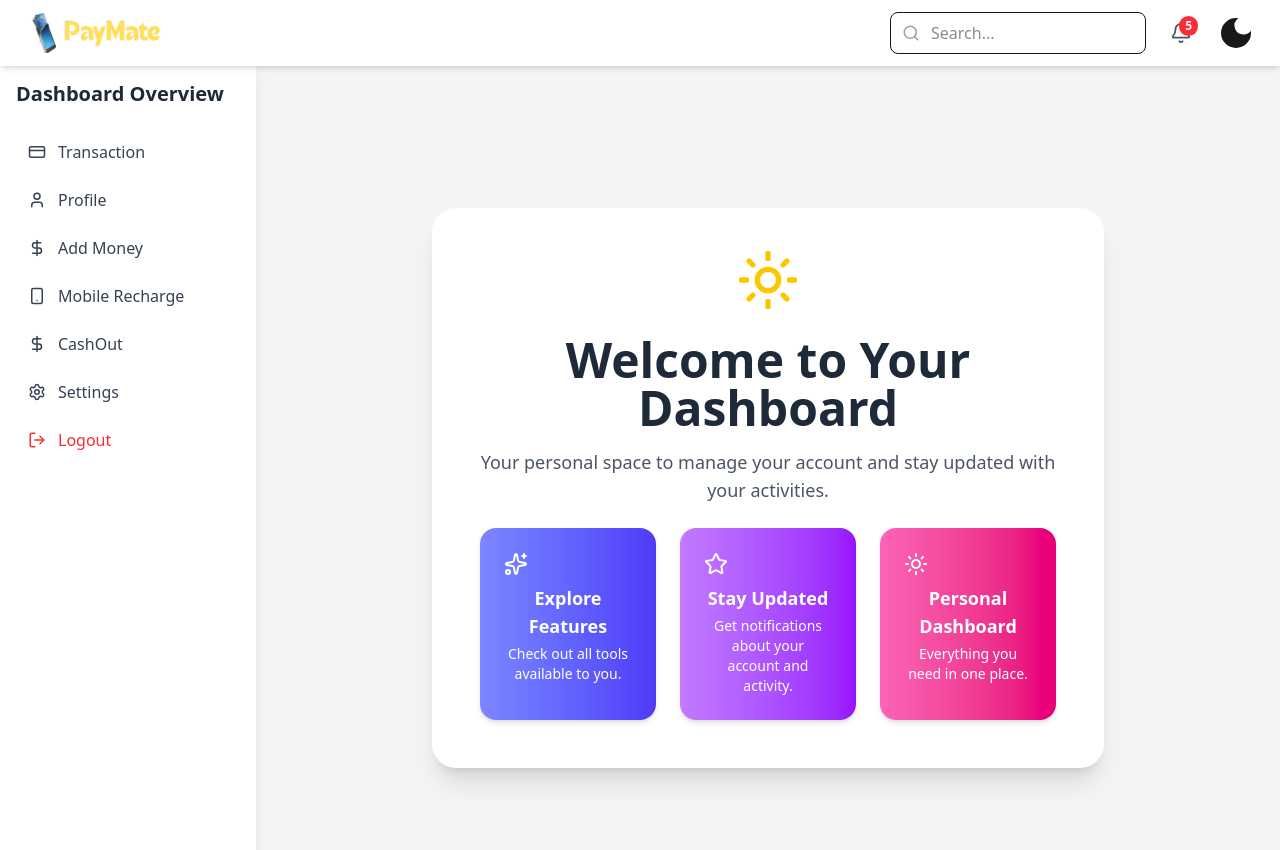
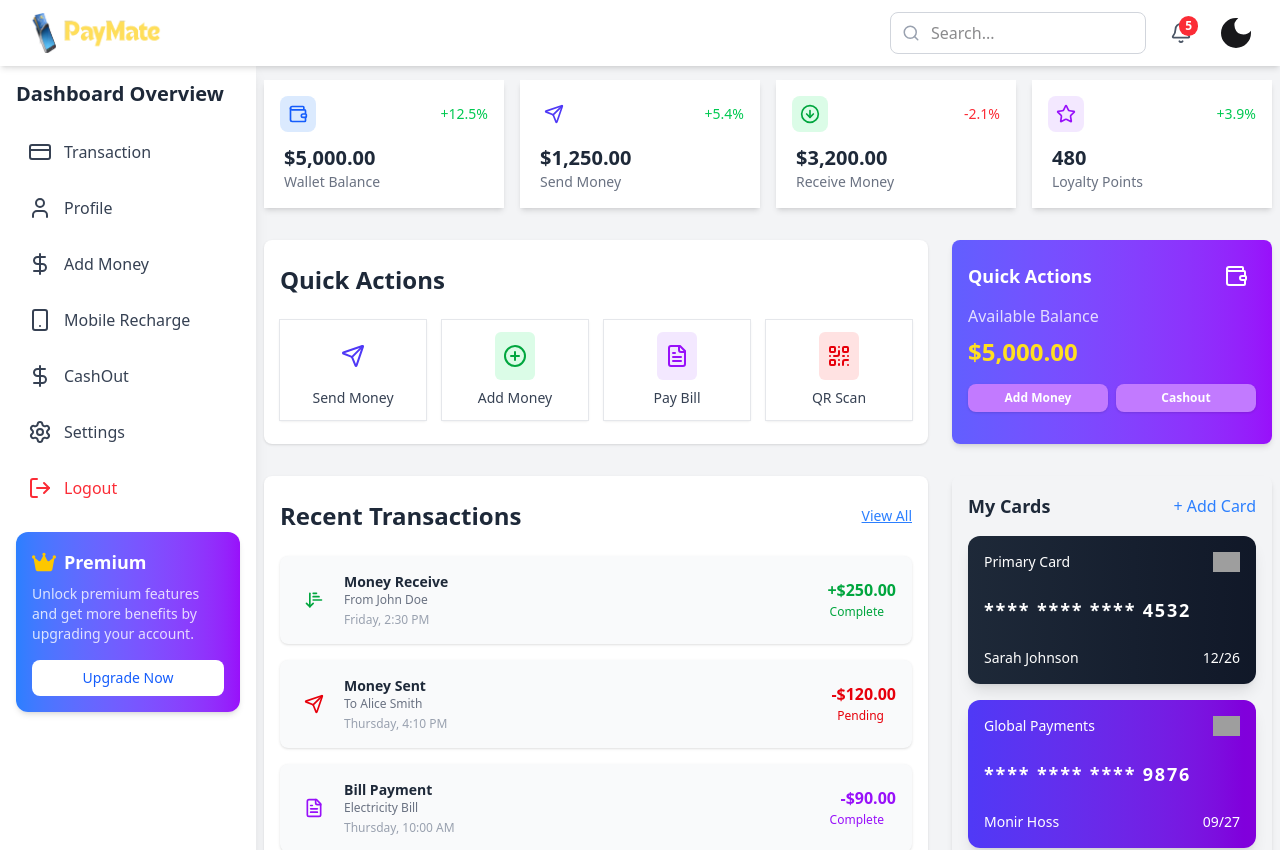
Before and after one commit to mithun41/digital-wallet-client, a React (Vite) app: page /dashboard in a window 1280 px wide. Shown: the top 850 px of the page. Built offline with nearby package versions, Linux system fonts and the light colour scheme; grey boxes are pictures that could not be loaded.

Commit message:
make sidebar dynamic and responsive, add upgrade card, and improve DashboardHome with Add Money & Cashout links

```diff
--- a/src/Layouts/dashboardLayout/DashboardLayout.jsx
+++ b/src/Layouts/dashboardLayout/DashboardLayout.jsx
@@ -1,33 +1,59 @@
 import React from "react";
 import { Link, NavLink, Outlet } from "react-router-dom";
-import { Bell, User, Settings, LogOut, Search, Smartphone, CreditCard, DollarSign } from "lucide-react";
-import logo from '../../assets/logo2.png'
+import {
+  Bell,
+  User,
+  Settings,
+  LogOut,
+  Search,
+  Smartphone,
+  CreditCard,
+  DollarSign,
+} from "lucide-react";
+import { FaCrown } from "react-icons/fa6";
+import logo from "../../assets/logo2.png";
 import { useSelector } from "react-redux";
 import Theme from "../../Components/theme/Theme";
 
+// Sidebar Menu Config
+const menuItems = [
+  { name: "Transaction", path: "/dashboard/transaction", icon: <CreditCard size={24} /> },
+  { name: "Profile", path: "/dashboard/profile", icon: <User size={24} /> },
+  { name: "Add Money", path: "/dashboard/addMoney", icon: <DollarSign size={24} /> },
+  { name: "Mobile Recharge", path: "/dashboard/mobileRecharge", icon: <Smartphone size={24} /> },
+  { name: "CashOut", path: "/dashboard/cashOut", icon: <DollarSign size={24} /> },
+  { name: "Settings", path: "/dashboard/settings", icon: <Settings size={24} /> },
+];
+
+// Upgrade Card Config
+const upgradeCard = {
+  title: "Premium",
+  desc: "Unlock premium features and get more benefits by upgrading your account.",
+  icon: <FaCrown className="w-6 h-6 text-yellow-400" />,
+  buttonText: "Upgrade Now",
+};
 
 const DashboardLayout = () => {
   const { user } = useSelector((state) => state.auth);
+
   return (
     <div className="min-h-screen bg-gray-100 dark:bg-gray-900 flex flex-col">
-      {/* Navbar - Fixed Top */}
+      {/* Navbar */}
       <header className="w-full fixed top-0 z-50 flex items-center justify-between bg-white dark:bg-gray-800 shadow-md px-6 py-3">
         {/* Logo */}
-        <div className="flex items-center gap-2">
         <Link to="/">
           <img src={logo} alt="Logo" className="h-10 w-auto cursor-pointer" />
         </Link>
-        </div>
 
-        {/* Right side */}
+        {/* Right Side */}
         <div className="flex items-center gap-6">
           {/* Search */}
           <div className="relative hidden md:block">
             <input
               type="text"
               placeholder="Search..."
-              className="pl-10 pr-4 py-2 w-64 border rounded-lg
-              focus:outline-none focus:ring-2 focus:ring-purple-400
+              className="pl-10 pr-4 py-2 w-64 border border-gray-300 rounded-lg
+              focus:outline-none focus:ring-1 focus:ring-purple-400
               bg-white dark:bg-gray-700 dark:text-gray-200
               dark:border-gray-600"
             />
@@ -48,22 +74,14 @@ const DashboardLayout = () => {
           {/* Theme Toggle */}
           <Theme />
 
-          {/* User Info + Image */}
+          {/* User Info */}
           {user && (
             <div className="flex items-center gap-3">
-              {user.photo ? (
               <img
-                  src={user.photo}
-                  alt={user.name}
+                src={user.photo || "https://i.pravatar.cc/40"}
+                alt={user.name || "User"}
                 className="w-10 h-10 rounded-full border border-gray-300 dark:border-gray-600 object-cover"
               />
-              ) : (
-                <img
-                  src="https://i.pravatar.cc/40"
-                  alt="Default User"
-                  className="w-10 h-10 rounded-full border border-gray-300 dark:border-gray-600 object-cover"
-                />
-              )}
               <div className="text-right hidden sm:block">
                 <p className="font-medium text-gray-800 dark:text-gray-200">
                   {user.name || "Guest User"}
@@ -77,20 +95,22 @@ const DashboardLayout = () => {
         </div>
       </header>
 
-
-      {/* Main Content (Sidebar + Page) */}
+      {/* Main Content */}
       <div className="flex flex-1 pt-16">
         {/* Sidebar */}
-        <aside className="w-64 bg-white dark:bg-gray-800 shadow-lg p-4 overflow-y-auto">
-          <h3 className="text-xl font-semibold mb-6 text-gray-800 dark:text-gray-200">
+        <aside className="w-14 md:w-64 bg-white dark:bg-gray-800 shadow-lg p-4 overflow-y-auto flex flex-col items-center md:items-start">
+          {/* Title (Desktop only) */}
+          <h3 className="hidden md:block text-xl font-semibold mb-6 text-gray-800 dark:text-gray-200">
             Dashboard Overview
           </h3>
-          <nav className="space-y-2">
 
+          <nav className="space-y-4 w-full">
+            {menuItems.map((item) => (
               <NavLink
-              to="/dashboard/transaction"
+                key={item.name}
+                to={item.path}
                 className={({ isActive }) =>
-                `flex items-center gap-3 px-3 py-2
+                  `flex flex-col md:flex-row items-center justify-center md:justify-start gap-1 md:gap-3 px-3 py-2
                   hover:bg-purple-100 dark:hover:bg-purple-900
                   ${isActive
                     ? "bg-purple-100 dark:bg-purple-900 border-r-4 border-purple-500"
@@ -98,88 +118,33 @@ const DashboardLayout = () => {
                   }`
                 }
               >
-              <CreditCard size={18} /> Transaction
+                {item.icon}
+                <span className="hidden md:block">{item.name}</span>
               </NavLink>
+            ))}
 
-            <NavLink
-              to="/dashboard/profile"
-              className={({ isActive }) =>
-                `flex items-center gap-3 px-3 py-2
-                 hover:bg-purple-100 dark:hover:bg-purple-900
-                 ${isActive
-                  ? "bg-purple-100 dark:bg-purple-900 border-r-4 border-purple-500"
-                  : "text-gray-700 dark:text-gray-300"
-                }`
-              }
-            >
-              <User size={18} /> Profile
-            </NavLink>
-
-            <NavLink
-              to="/dashboard/addMoney"
-              className={({ isActive }) =>
-                `flex items-center gap-3 px-3 py-2
-                 hover:bg-purple-100 dark:hover:bg-purple-900
-                 ${isActive
-                  ? "bg-purple-100 dark:bg-purple-900 border-r-4 border-purple-500"
-                  : "text-gray-700 dark:text-gray-300"
-                }`
-              }
-            >
-              <DollarSign size={18} /> Add Money
-            </NavLink>
-
-            <NavLink
-              to="/dashboard/mobileRecharge"
-              className={({ isActive }) =>
-                `flex items-center gap-3 px-3 py-2
-                 hover:bg-purple-100 dark:hover:bg-purple-900
-                 ${isActive
-                  ? "bg-purple-100 dark:bg-purple-900 border-r-4 border-purple-500"
-                  : "text-gray-700 dark:text-gray-300"
-                }`
-              }
-            >
-              <Smartphone size={18} /> Mobile Recharge
-            </NavLink>
-
-            <NavLink
-              to="/dashboard/cashOut"
-              className={({ isActive }) =>
-                `flex items-center gap-3 px-3 py-2
-                 hover:bg-purple-100 dark:hover:bg-purple-900
-                 ${isActive
-                  ? "bg-purple-100 dark:bg-purple-900 border-r-4 border-purple-500"
-                  : "text-gray-700 dark:text-gray-300"
-                }`
-              }
-            >
-              <DollarSign size={18} /> CashOut
-            </NavLink>
-
-            <NavLink
-              to="/dashboard/settings"
-              className={({ isActive }) =>
-                `flex items-center gap-3 px-3 py-2
-                 hover:bg-purple-100 dark:hover:bg-purple-900
-                 ${isActive
-                  ? "bg-purple-100 dark:bg-purple-900 border-r-4 border-purple-500"
-                  : "text-gray-700 dark:text-gray-300"
-                }`
-              }
-            >
-              <Settings size={18} /> Settings
-            </NavLink>
-
-            {/* Logout Button */}
-            <button className="w-full flex items-center gap-3 px-3 py-2 rounded-lg hover:bg-red-100 dark:hover:bg-red-900 text-red-500">
-              <LogOut size={18} /> Logout
+            {/* Logout */}
+            <button className="w-full flex flex-col md:flex-row items-center justify-center md:justify-start gap-1 md:gap-3 px-3 py-2 rounded-lg hover:bg-red-100 dark:hover:bg-red-900 text-red-500">
+              <LogOut size={24} />
+              <span className="hidden md:block">Logout</span>
             </button>
           </nav>
+
+          {/* Upgrade Card (Desktop only) */}
+          <div className="hidden md:block mt-6 p-4 rounded-xl bg-gradient-to-r from-blue-500 to-purple-600 text-white shadow-md w-full">
+            <div className="flex items-center gap-2 mb-2">
+              {upgradeCard.icon}
+              <h4 className="text-lg font-semibold">{upgradeCard.title}</h4>
+            </div>
+            <p className="text-sm text-white/80 mb-4">{upgradeCard.desc}</p>
+            <button className="w-full py-2 bg-white text-blue-600 hover:bg-black hover:text-white cursor-pointer text-sm font-medium rounded-lg transition">
+              {upgradeCard.buttonText}
+            </button>
+          </div>
         </aside>
 
-        {/* Page Content */}
-        <main className="flex-1 p-6 text-gray-800 dark:text-gray-200">
+        {/* Page Outlet */}
+        <main className="flex-1 px-2 py-4 text-gray-800 dark:text-gray-200">
           <Outlet />
         </main>
       </div>
--- a/src/Pages/dashboard/DashboardHome.jsx
+++ b/src/Pages/dashboard/DashboardHome.jsx
@@ -1,35 +1,171 @@
+import {
+  ArrowDownCircle,
+  ArrowDownNarrowWide,
+  FileText,
+  QrCode,
+  Send,
+  Star,
+  Wallet,
+  PlusCircle,
+} from "lucide-react";
 import React from "react";
-import { Sun, Sparkles, Star } from "lucide-react";
+import { Link } from "react-router-dom";
+
+// Top Cards Config
+const topCards = [
+  { title: "Wallet Balance", value: "$5,000.00", change: "+12.5%", color: "blue", icon: <Wallet className="w-5 h-5" /> },
+  { title: "Send Money", value: "$1,250.00", change: "+5.4%", color: "indigo", icon: <Send className="w-5 h-5" /> },
+  { title: "Receive Money", value: "$3,200.00", change: "-2.1%", color: "green", icon: <ArrowDownCircle className="w-5 h-5" /> },
+  { title: "Loyalty Points", value: "480", change: "+3.9%", color: "purple", icon: <Star className="w-5 h-5" /> },
+];
+
+// Quick Actions
+const quickActions = [
+  { name: "Send Money", path: "/dashboard/sendMoney", icon: <Send className="h-6 w-6" />, color: "indigo" },
+  { name: "Add Money", path: "/dashboard/addMoney", icon: <PlusCircle className="h-6 w-6" />, color: "green" },
+  { name: "Pay Bill", path: "/dashboard/payBill", icon: <FileText className="h-6 w-6" />, color: "purple" },
+  { name: "QR Scan", path: "/dashboard/qrScan", icon: <QrCode className="h-6 w-6" />, color: "red" },
+];
+
+// Transactions
+const transactions = [
+  { type: "Money Receive", desc: "From John Doe", time: "Friday, 2:30 PM", amount: "+$250.00", status: "Complete", color: "green", icon: <ArrowDownNarrowWide className="w-5 h-5" /> },
+  { type: "Money Sent", desc: "To Alice Smith", time: "Thursday, 4:10 PM", amount: "-$120.00", status: "Pending", color: "red", icon: <Send className="w-5 h-5" /> },
+  { type: "Bill Payment", desc: "Electricity Bill", time: "Thursday, 10:00 AM", amount: "-$90.00", status: "Complete", color: "purple", icon: <FileText className="w-5 h-5" /> },
+  { type: "QR Payment", desc: "Coffee Shop", time: "Wednesday, 6:45 PM", amount: "-$15.00", status: "Complete", color: "blue", icon: <QrCode className="w-5 h-5" /> },
+];
+
+// My Cards
+const myCards = [
+  { name: "Primary Card", number: "**** **** **** 4532", holder: "Sarah Johnson", expiry: "12/26", gradient: "from-gray-800 to-gray-900", logo: "https://upload.wikimedia.org/wikipedia/commons/0/04/Visa.svg" },
+  { name: "Global Payments", number: "**** **** **** 9876", holder: "Monir Hoss", expiry: "09/27", gradient: "from-indigo-600 to-purple-700", logo: "https://upload.wikimedia.org/wikipedia/commons/2/2a/Mastercard-logo.svg" },
+  { name: "Travel Wallet", number: "**** **** **** 1111", holder: "Paynate Ltd", expiry: "05/28", gradient: "from-teal-500 to-emerald-600", logo: "https://upload.wikimedia.org/wikipedia/commons/0/04/Visa.svg" },
+];
 
 const DashboardHome = () => {
   return (
-    <div className="min-h-screen flex flex-col items-center justify-center  p-8">
-      {/* Greeting Card */}
-      <div className="text-center bg-white rounded-3xl shadow-xl p-12 max-w-2xl w-full">
-        <Sun className="mx-auto text-yellow-400 w-16 h-16 mb-4 animate-bounce" />
-        <h1 className="text-4xl md:text-5xl font-extrabold text-gray-800 mb-4">
-          Welcome to Your Dashboard
-        </h1>
-        <p className="text-gray-600 text-lg mb-6">
-          Your personal space to manage your account and stay updated with your activities.
-        </p>
+    <div className="dark:bg-gray-900 min-h-screen">
+      {/* Top 4 Cards */}
+      <div className="grid grid-cols-1 sm:grid-cols-2 lg:grid-cols-4 gap-4 mb-8">
+        {topCards.map((card) => (
+          <div key={card.title} className="bg-white dark:bg-gray-800 shadow-md hover:shadow-lg transition p-4">
+            <div className="flex justify-between items-center mb-3">
+              <div className={`p-2 bg-${card.color}-100 dark:bg-${card.color}-900 text-${card.color}-600 dark:text-${card.color}-400 rounded-lg`}>
+                {card.icon}
+              </div>
+              <span className={`text-${card.change.includes("+") ? "green" : "red"}-500 text-sm font-medium`}>
+                {card.change}
+              </span>
+            </div>
+            <h2 className="text-xl font-bold text-gray-800 dark:text-gray-100 px-1">{card.value}</h2>
+            <p className="text-gray-500 dark:text-gray-400 text-sm px-1">{card.title}</p>
+          </div>
+        ))}
+      </div>
 
-        {/* Highlight Boxes */}
-        <div className="grid grid-cols-1 md:grid-cols-3 gap-6 mt-6">
-          <div className="p-6 rounded-2xl bg-gradient-to-r from-indigo-400 to-indigo-600 text-white shadow-md transform hover:scale-105 transition-transform">
-            <Sparkles className="w-6 h-6 mb-2" />
-            <h3 className="font-bold text-lg">Explore Features</h3>
-            <p className="text-sm mt-1">Check out all tools available to you.</p>
+      {/* Quick Actions + Balance */}
+      <div className="grid grid-cols-1 mb-8 lg:grid-cols-6 gap-6">
+        {/* Quick Actions */}
+        <div className="lg:col-span-4 bg-white dark:bg-gray-800 py-6 px-4 space-y-6 rounded-lg shadow-sm">
+          <h2 className="text-2xl font-bold text-gray-800 dark:text-gray-200">Quick Actions</h2>
+          <div className="grid grid-cols-2 md:grid-cols-4 gap-4">
+            {quickActions.map((action) => (
+              <Link key={action.name} to={action.path} className="bg-white dark:bg-gray-800 p-3 text-center flex flex-col items-center shadow-sm ring-1 ring-gray-200 dark:ring-gray-700 hover:shadow-md transition ">
+                <div className={`bg-${action.color}-100 dark:bg-${action.color}-900 text-${action.color}-600 dark:text-${action.color}-400 py-3 px-2 mb-2 rounded-md`}>
+                  {action.icon}
+                </div>
+                <h3 className="text-sm font-medium text-gray-700 dark:text-gray-200">{action.name}</h3>
+              </Link>
+            ))}
           </div>
-          <div className="p-6 rounded-2xl bg-gradient-to-r from-purple-400 to-purple-600 text-white shadow-md transform hover:scale-105 transition-transform">
-            <Star className="w-6 h-6 mb-2" />
-            <h3 className="font-bold text-lg">Stay Updated</h3>
-            <p className="text-sm mt-1">Get notifications about your account and activity.</p>
+        </div>
+
+        {/* Balance Card */}
+        <div className="lg:col-span-2">
+          <div className="bg-gradient-to-r rounded-lg from-indigo-500 to-purple-600 shadow-md p-4 h-full flex flex-col justify-start">
+            <div className="flex items-center justify-between mb-2">
+              <h3 className="text-lg font-semibold text-white">Quick Actions</h3>
+              <span className="p-2 text-white">
+                <Wallet />
+              </span>
+            </div>
+            <p className="text-white/80 mb-2 text-md">Available Balance</p>
+            <div className="text-white font-bold text-2xl mb-4">
+              <span className="text-yellow-300">$5,000.00</span>
+            </div>
+            <div className="flex gap-2">
+              <Link
+                to="/dashboard/addMoney"
+                className="flex-1 py-1.5 text-xs rounded-lg bg-purple-400 font-semibold text-white cursor-pointer shadow hover:bg-purple-600 transition text-center"
+              >
+                Add Money
+              </Link>
+
+              <Link
+                to="/dashboard/cashOut"
+                className="flex-1 py-1.5 text-xs rounded-lg bg-purple-400 font-semibold text-white cursor-pointer shadow hover:bg-purple-600 transition text-center"
+              >
+                Cashout
+              </Link>
+            </div>
           </div>
-          <div className="p-6 rounded-2xl bg-gradient-to-r from-pink-400 to-pink-600 text-white shadow-md transform hover:scale-105 transition-transform">
-            <Sun className="w-6 h-6 mb-2" />
-            <h3 className="font-bold text-lg">Personal Dashboard</h3>
-            <p className="text-sm mt-1">Everything you need in one place.</p>
+        </div>
+      </div>
+
+      {/* Transactions + My Cards */}
+      <div className="grid grid-cols-1 lg:grid-cols-6 gap-6">
+        {/* Transactions */}
+        <div className="lg:col-span-4 bg-white dark:bg-gray-800 py-6 px-4 space-y-6 rounded-lg shadow">
+          <div className="flex justify-between items-center">
+            <h2 className="text-2xl font-bold text-gray-800 dark:text-gray-200">Recent Transactions</h2>
+            <button className="text-blue-500 underline hover:no-underline text-sm">View All</button>
+          </div>
+          <div className="space-y-4">
+            {transactions.map((tx, i) => (
+              <div key={i} className="flex justify-between items-center p-4 bg-gray-50 dark:bg-gray-700 rounded-lg shadow-sm">
+                <div className="flex items-center gap-3">
+                  <div className={`bg-${tx.color}-200 dark:bg-${tx.color}-900 text-${tx.color}-600 dark:text-${tx.color}-400 p-2 rounded-full`}>
+                    {tx.icon}
+                  </div>
+                  <div className="leading-tight">
+                    <h2 className="text-sm font-semibold text-gray-800 dark:text-gray-200">{tx.type}</h2>
+                    <p className="text-xs text-gray-500 dark:text-gray-400">{tx.desc}</p>
+                    <span className="text-xs text-gray-400">{tx.time}</span>
+                  </div>
+                </div>
+                <div className="flex flex-col items-end">
+                  <h2 className={`text-base font-bold text-${tx.color}-600`}>{tx.amount}</h2>
+                  <p className={`bg-${tx.color}-200 dark:bg-${tx.color}-900 text-${tx.color}-600 dark:text-${tx.color}-400 px-3 py-0.5 rounded-lg text-xs font-medium`}>
+                    {tx.status}
+                  </p>
+                </div>
+              </div>
+            ))}
+          </div>
+        </div>
+
+        {/* My Cards */}
+        <div className="lg:col-span-2">
+          <div className="rounded-lg shadow-md p-4 h-full flex flex-col justify-start">
+            <div className="flex items-center justify-between mb-4">
+              <h2 className="text-lg font-bold">My Cards</h2>
+              <span className="text-blue-500">+ Add Card</span>
+            </div>
+            <div className="flex flex-col gap-4">
+              {myCards.map((card, i) => (
+                <div key={i} className={`bg-gradient-to-r ${card.gradient} rounded-xl p-4 shadow-lg text-white relative`}>
+                  <div className="flex justify-between items-center mb-6">
+                    <span className="text-sm">{card.name}</span>
+                    <img src={card.logo} alt="Card Logo" className="h-5" />
+                  </div>
+                  <div className="tracking-widest text-lg font-semibold mb-6">{card.number}</div>
+                  <div className="flex justify-between items-center text-sm">
+                    <span>{card.holder}</span>
+                    <span>{card.expiry}</span>
+                  </div>
+                </div>
+              ))}
+            </div>
           </div>
         </div>
       </div>
```
Also changed, not shown: src/Pages/dashboard/Profile.jsx (+22 -18 lines). Lines whose indentation alone changed are shown as unchanged.
